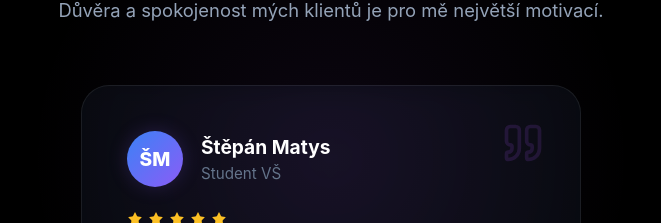
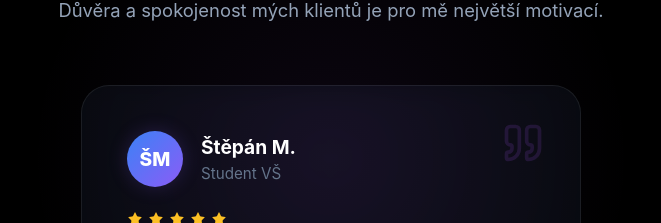
Before and after one commit to IchHabeNicht05/my-portfolio, a React (Vite) app: page / in a window 1280 px wide. Shown: the part 9215-9438 px from the top of the page, without its empty margins (309-970 px from the left). Built offline with nearby package versions, Linux system fonts and the light colour scheme; no server answers.

Commit message:
Úprava komponenty

```diff
--- a/src/components/sections/Testimonials.jsx
+++ b/src/components/sections/Testimonials.jsx
@@ -5,7 +5,7 @@ import { Star, MessageSquare, Quote } from 'lucide-react';
 const reviews = [
   {
     id: 1,
-    name: "Štěpán Matys",
+    name: "Štěpán M.",
     role: "Student VŠ",
     text: "Spolupráce s tebou byla velmi dobrá, práce je odvedená kvalitně a výsledek vypadá opravdu dobře. Navíc jsi byl ochotný pomoct i s věcmi mimo samotný projekt, čehož si vážím.",
     avatar: "ŠM",
```
